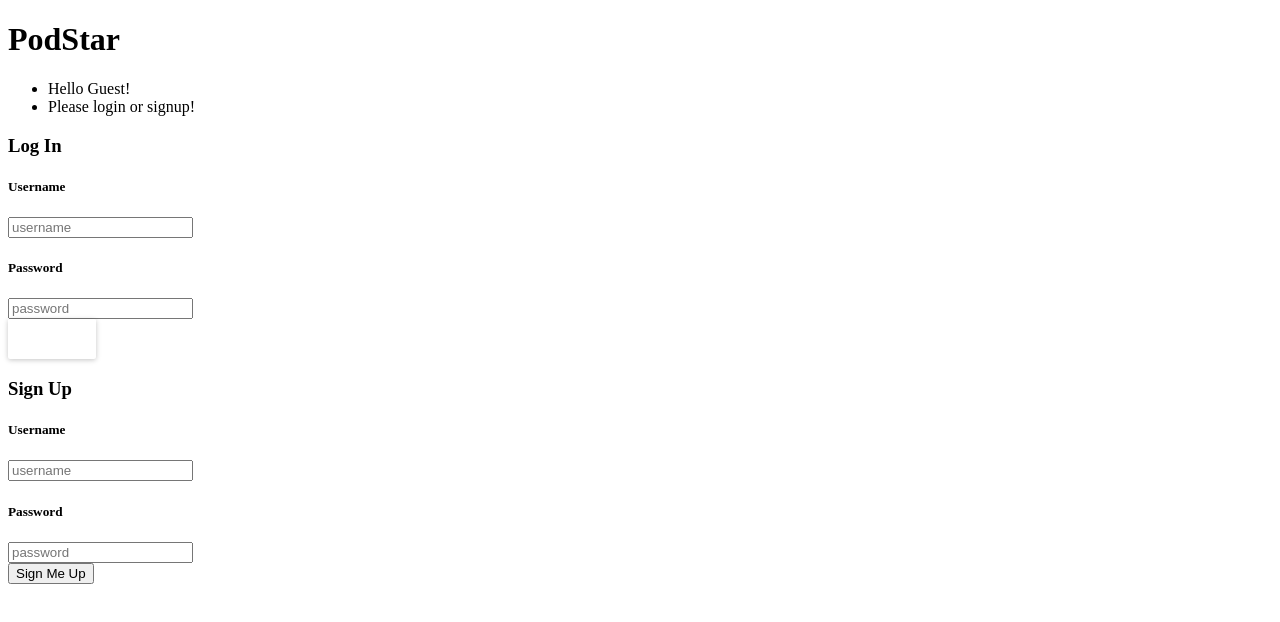
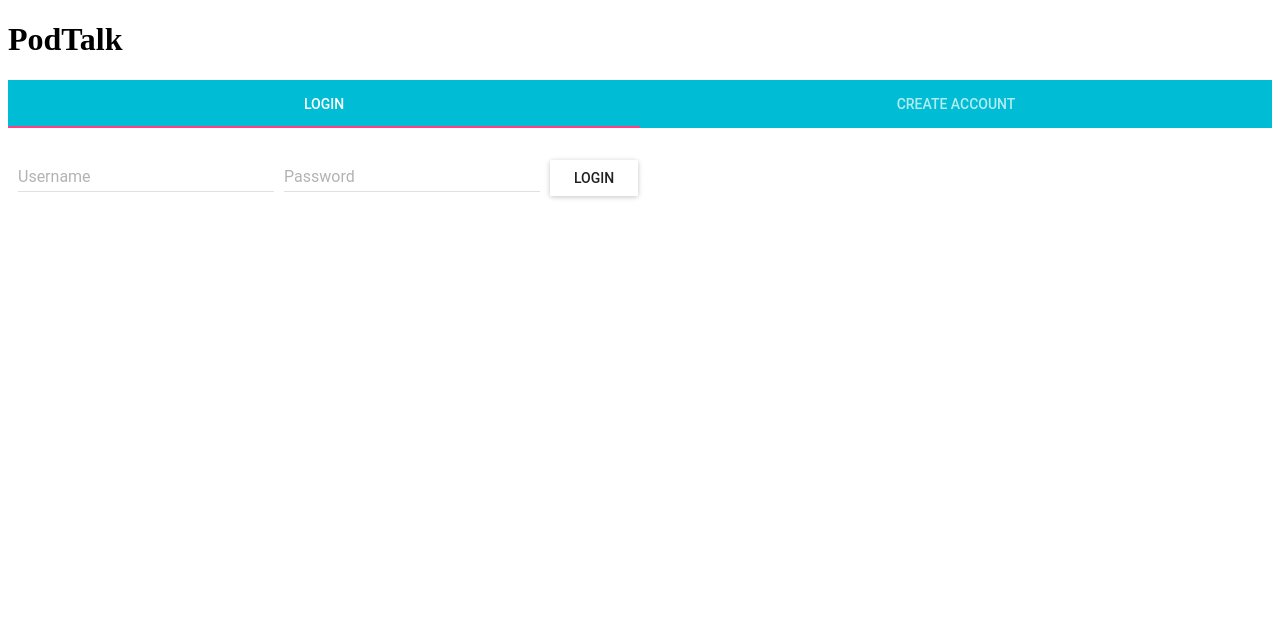
Before and after one commit to MickeyMcc/PodTalk, a React app: page / in a window 1280 px wide. Shown: the top 622 px of the page. Built offline with nearby package versions, Linux system fonts and the light colour scheme; the HTML template or start-up script is replaced by a standard one.

Commit message:
Start styling signup/login, errortext for signup

```diff
--- a/react-client/src/app.jsx
+++ b/react-client/src/app.jsx
@@ -1,5 +1,6 @@
 import React from 'react';
 import axios from 'axios';
+import { Tabs, Tab } from 'material-ui/Tabs';
 import ShowList from './components/ShowList';
 import SearchList from './components/SearchList';
 import Login from './components/Login';
@@ -253,16 +254,49 @@ class App extends React.Component {
   // /////////////////RENDER\\\\\\\\\\\\\\\\\\\\\\\\\\
 
   render() {
+    if (!this.state.loggedIn) {
+      return (
+        <div>
+          <h1> PodTalk </h1>
+          <Tabs>
+            <Tab label="login">
+              <Login login={this.login} />
+            </Tab>
+            <Tab label="create account">
+              <Signup signup={this.signup} />
+            </Tab>
+          </Tabs>
+        </div>
+      );
+    }
+
     const navbar = (
-      <nav>
-        <ul>
-          <li> Hello {this.state.user.username}! </li>
-          <li onClick={this.goHome}> Home </li>
-          <li onClick={this.logout}> Log Out </li>
-          <li onClick={this.goToStatsPage}> Most Popular </li>
-          <li>{this.state.userMessage}</li>
-        </ul>
-      </nav>
+      <Tabs>
+        <Tab label="Search">
+          <SearchList
+            results={this.state.searchResults}
+            search={this.search}
+            addShow={this.addShow}
+            makeShowActive={this.makeShowActive}
+          />
+        </Tab>
+        <Tab label="Your Shows">
+          <ShowList
+            shows={this.state.shows}
+            comments={this.state.userComments}
+            saveComment={this.saveComment}
+            makeShowActive={this.makeShowActive}
+          />
+        </Tab>
+        <Tab label="Stats">
+          <ShowList
+            shows={this.state.shows}
+            comments={this.state.userComments}
+            saveComment={this.saveComment}
+            makeShowActive={this.makeShowActive}
+          />
+        </Tab>
+      </Tabs>
     );
 
     // FOCUS VIEW
@@ -270,7 +304,7 @@ class App extends React.Component {
       const show = this.state.activeShow;
       return (
         <div>
-          <h1 id="title" >PodStar</h1>
+          <h1 id="title" >PodTalk</h1>
           {navbar}
           <ShowPage
             show={show}
@@ -292,46 +326,9 @@ class App extends React.Component {
           </div>
         </div>
       );
+    }
 
-    // NORMAL VIEW
-    } else if (this.state.loggedIn) {
-      return (
-        <div>
-          <h1 id="title" >PodStar</h1>
-          {navbar}
-          <div>
-            <ShowList
-              shows={this.state.shows}
-              comments={this.state.userComments}
-              saveComment={this.saveComment}
-              makeShowActive={this.makeShowActive}
-            />
-
-            <SearchList
-              results={this.state.searchResults}
-              search={this.search}
-              addShow={this.addShow}
-              makeShowActive={this.makeShowActive}
-            />
-          </div>
-        </div>
-      );
-    // LOGIN VIEW
-    }
-    return (
-      <div>
-        <h1 id="title">PodStar</h1>
-        <nav>
-          <ul>
-            <li> Hello Guest! </li>
-            <li>{this.state.userMessage}</li>
-          </ul>
-        </nav>
-
-        <Login login={this.login} />
-        <Signup signup={this.signup} />
-      </div>
-    );
+    return (<div>{navbar}</div>);
   }
 }
 
--- a/react-client/src/components/Login.jsx
+++ b/react-client/src/components/Login.jsx
@@ -1,5 +1,6 @@
 import React from 'react';
 import RaisedButton from 'material-ui/RaisedButton';
+import TextField from 'material-ui/TextField';
 
 class Login extends React.Component {
   constructor(props) {
@@ -28,25 +29,23 @@ class Login extends React.Component {
   render() {
     return (
       <div>
-        <div>
-          <h3>Log In</h3>
-          <h5>Username</h5>
-          <input
-            type="text"
-            placeholder="username"
+        <TextField
+          style={{ marginLeft: '10px' }}
+          floatingLabelText="Username"
           value={this.state.username}
           onChange={this.userNameEntry}
         />
-          <h5>Password</h5>
-          <input
-            type="password"
-            placeholder="password"
+        <TextField
+          style={{ marginLeft: '10px' }}
+          floatingLabelText="Password"
           value={this.state.password}
           onChange={this.passwordEntry}
         />
-          <br />
-          <RaisedButton onClick={this.handleSubmit} Login="Default" />
-        </div>
+        <RaisedButton
+          style={{ marginLeft: '10px' }}
+          onClick={this.handleSubmit}
+          label="Login"
+        />
       </div>
     );
   }
--- a/react-client/src/components/Signup.jsx
+++ b/react-client/src/components/Signup.jsx
@@ -1,4 +1,6 @@
 import React from 'react';
+import RaisedButton from 'material-ui/RaisedButton';
+import TextField from 'material-ui/TextField';
 
 class Signup extends React.Component {
   constructor(props) {
@@ -6,18 +8,36 @@ class Signup extends React.Component {
     this.state = {
       username: '',
       password: '',
+      password2: '',
+      mismatch: false,
+      shortUser: false,
     };
     this.userNameEntry = this.userNameEntry.bind(this);
     this.passwordEntry = this.passwordEntry.bind(this);
+    this.password2Entry = this.password2Entry.bind(this);
     this.handleSubmit = this.handleSubmit.bind(this);
   }
 
   userNameEntry(event) {
     this.setState({ username: event.target.value });
+    if (event.target.value.length < 4) {
+      this.setState({ shortUser: true });
+    } else {
+      this.setState({ shortUser: false });
+    }
   }
 
   passwordEntry(event) {
     this.setState({ password: event.target.value });
+  }
+
+  password2Entry(event) {
+    this.setState({ password2: event.target.value });
+    if (this.state.password !== event.target.value) {
+      this.setState({ mismatch: true });
+    } else {
+      this.setState({ mismatch: false });
+    }
   }
 
   handleSubmit() {
@@ -29,25 +49,34 @@ class Signup extends React.Component {
     return (
       <div>
         <div>
-          <h3>Sign Up</h3>
-          <h5>Username</h5>
-          <input
-            type="text"
-            placeholder="username"
+          <TextField
+            style={{ marginLeft: '10px' }}
+            floatingLabelText="Username"
             value={this.state.username}
             onChange={this.userNameEntry}
+            errorText={this.state.shortUser ? 'Username must be at least 4 chars' : ''}
           />
-          <h5>Password</h5>
-          <input
+          <TextField
+            style={{ marginLeft: '10px' }}
+            floatingLabelText="Password"
             type="password"
-            placeholder="password"
             value={this.state.password}
             onChange={this.passwordEntry}
           />
-          <br />
-          <button onClick={this.handleSubmit}>
-            Sign Me Up
-          </button>
+          <TextField
+            style={{ marginLeft: '10px' }}
+            floatingLabelText="Password Again"
+            type="password"
+            value={this.state.password2}
+            onChange={this.password2Entry}
+            errorText={this.state.mismatch ? 'Passwords do not match' : ''}
+          />
+          <RaisedButton
+            style={{ marginLeft: '10px' }}
+            disabled={this.state.mismatch || this.state.shortUser || !this.state.username || !this.state.password || !this.state.password2}
+            onClick={this.handleSubmit}
+            label="Login"
+          />
         </div>
       </div>
     );
```
Also changed, not shown: 2 other files (tests, documents, lock files or other folders). Lines whose indentation alone changed are shown as unchanged.
